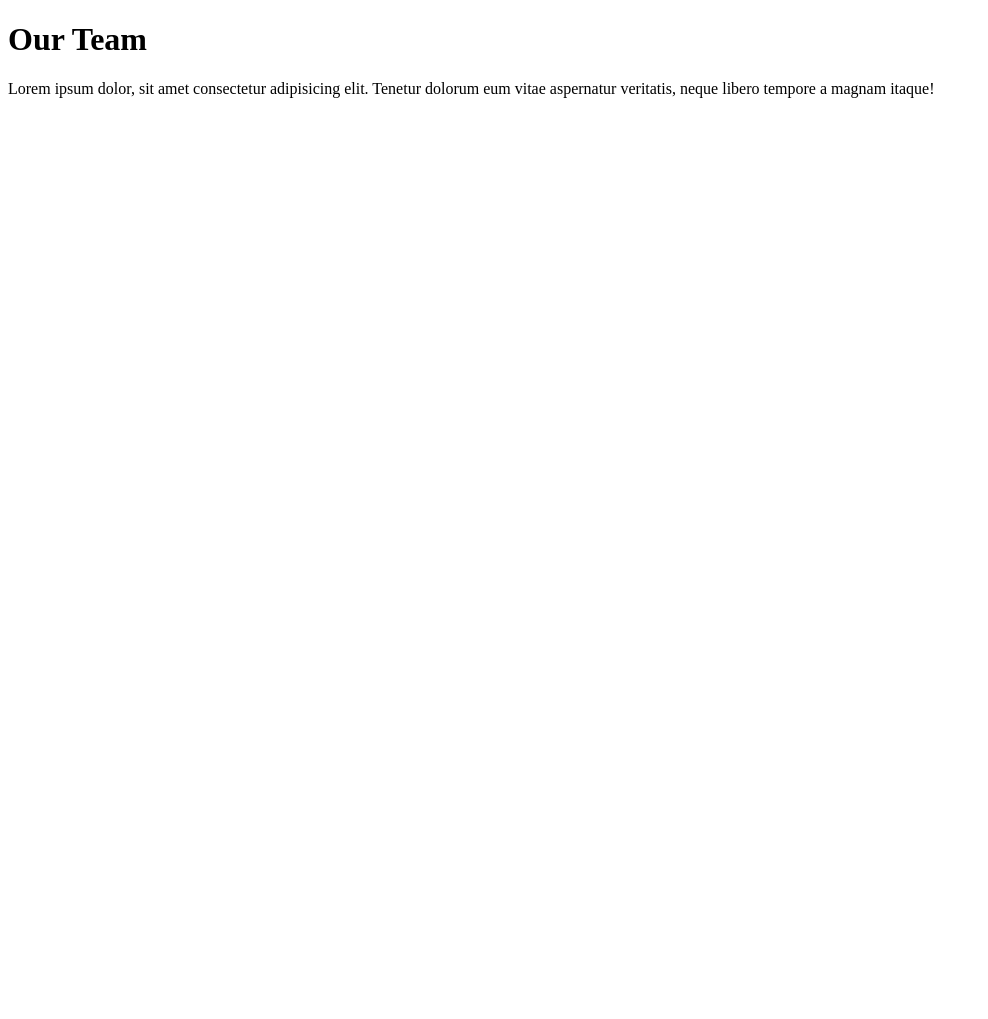
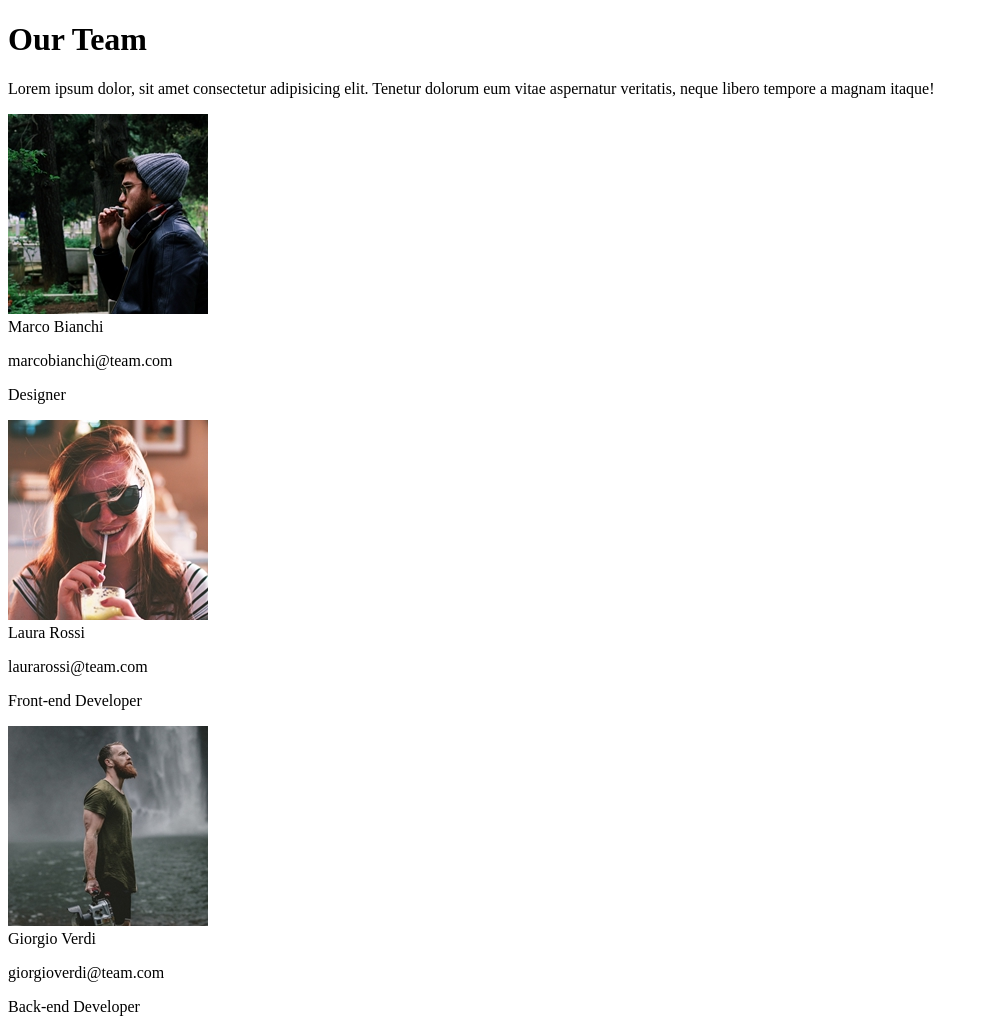
Before and after one commit to PaoloVisone/js-our-team, a plain HTML site: page index.html in a window 1280 px wide. Shown: the top 1019 px of the page, without its empty margins (0-988 px from the left). Before the commit the page ends 800 px from the top, so only its background shows below. Drawn offline with Linux system fonts and the light colour scheme.

Commit message:
[feat] add and print element

```diff
--- a/index.html
+++ b/index.html
@@ -20,7 +20,7 @@
     <!-- Main -->
 
     <div id="content">
-        <div class="team">
+        <!-- <div class="team">
             <img src="" alt="">
             <h3></h3>
             <p></p>
@@ -36,10 +36,10 @@
             <p></p>
         </div>
         <div class="team">
-            <!-- <img src="" alt="">
+            <img src="" alt="">
             <h3></h3>
-            <p></p> -->
-        </div>
+            <p></p>
+        </div> -->
     </div>
 
 
--- a/script.js
+++ b/script.js
@@ -38,7 +38,7 @@ const teamMembers = [
 ];
 
 // Seleziono gli elementi Html
-const team = document.querySelectorAll('.team')
+const content = document.getElementById('content')
 
 // Variabile "d'appoggio"
 
@@ -59,6 +59,19 @@ for (let i = 0; i < teamMembers.length; i++) {
 
   // Creo i tag
   iteam += `
+  <div class="team">
+      <div class="imgBox">
+        <img src="${img}" alt="${name}">
+      </div
+      <div class="elementBox"
+        <h3>${name}</h3>
+        <p>${email}</p>
+        <p>${role}</p>
+      </div>
+  </div>
+            `
+}
 
-    `
-}
+// Stampo a schermo
+
+content.innerHTML = iteam;
```
